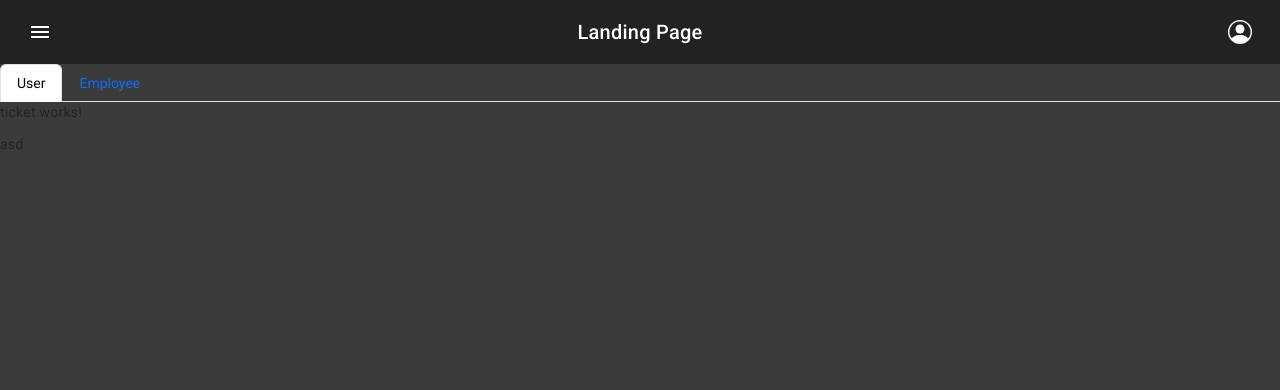
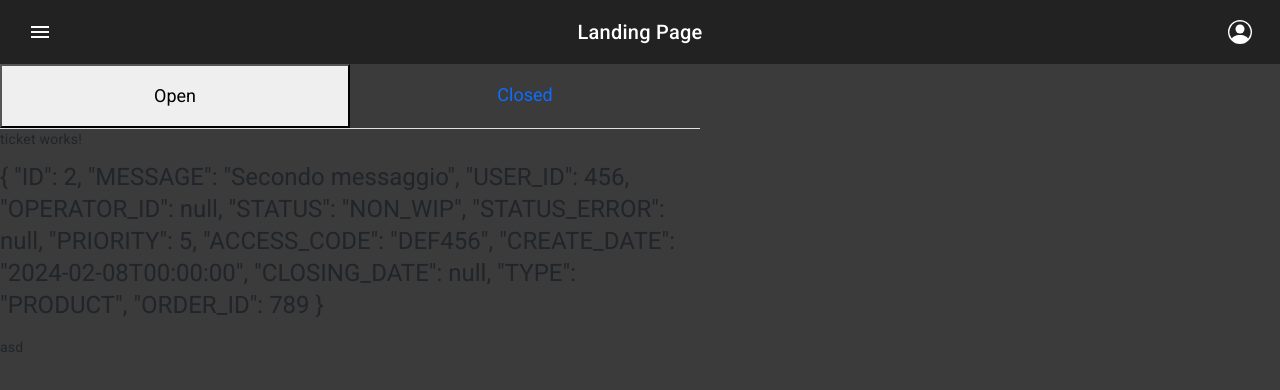
Before and after one commit to Davidee99/Service-Platform, an Angular app in the folder Frontend/service-platform/: page /user/1 in a window 1280 px wide. Shown: the top 390 px of the page. Built offline with nearby package versions, Linux system fonts and the light colour scheme.

Commit message:
Michele è il tuo turno

```diff
--- a/Frontend/service-platform/src/app/components/UserPage/ticket-container/ticket-container.component.css
+++ b/Frontend/service-platform/src/app/components/UserPage/ticket-container/ticket-container.component.css
@@ -0,0 +1,17 @@
+.nav-tabs .nav-item button {
+
+    font-size: 18px;
+    padding: 20px 120px;
+    width: 100%;
+
+  }
+
+.nav-tabs .nav-item {
+    width: 50%;
+  }
+
+.container-tickets{
+    display: flex;
+    flex-direction: column;
+    width: 700px;
+}
--- a/Frontend/service-platform/src/app/components/UserPage/ticket-container/ticket-container.component.html
+++ b/Frontend/service-platform/src/app/components/UserPage/ticket-container/ticket-container.component.html
@@ -1,20 +1,30 @@
 
 
+<div class="container-tickets">
+
     <ul ngbNav #nav="ngbNav" class="nav-tabs">
+
         <li ngbNavItem>
-    <button class="form-user-button" ngbNavLink>User</button>
-    <ng-template  ngbNavContent>
-        <app-ticket></app-ticket>
+            <button class="form-user-button"> Open </button>
+
+            <!-- *ngIf="tickets[1].STATUS == 'NON_WIP' " -->
+
+            <ng-template ngbNavContent >
+                <app-ticket [ticketsChild]="tickets"></app-ticket>
             <p>asd</p>
             </ng-template>
         </li>
+
         <li ngbNavItem>
-      <button ngbNavLink>Employee</button>
+            <button ngbNavLink> Closed </button>
             <ng-template ngbNavContent>
                 <app-ticket></app-ticket>
                 <p>asddasd</p>
             </ng-template>
         </li>
+
     </ul>
 
         <div [ngbNavOutlet]="nav"></div>
+
+</div>
--- a/Frontend/service-platform/src/app/components/UserPage/ticket-container/ticket-container.component.ts
+++ b/Frontend/service-platform/src/app/components/UserPage/ticket-container/ticket-container.component.ts
@@ -1,4 +1,4 @@
-import { Component } from '@angular/core';
+import { Component, OnInit } from '@angular/core';
 
 @Component({
   selector: 'app-ticket-container',
@@ -6,6 +6,101 @@ import { Component } from '@angular/core';
   styleUrls: ['./ticket-container.component.css'],
 
 })
-export class TicketContainerComponent {
+export class TicketContainerComponent implements OnInit {
+
+  ngOnInit(): void {
+
+      console.log(this.tickets[0]);
+
+
+  }
+
+  tickets : any[] = [
+    {
+        "ID": 1,
+        "MESSAGE": "Primo messaggio",
+        "USER_ID": 123,
+        "OPERATOR_ID": null,
+        "STATUS": "NON_WIP",
+        "STATUS_ERROR": null,
+        "PRIORITY": 1,
+        "ACCESS_CODE": "ABC123",
+        "CREATE_DATE": "2024-02-08T00:00:00",
+        "CLOSING_DATE": null,
+        "TYPE": "REFOUND",
+        "ORDER_ID": 456
+    },
+    {
+        "ID": 2,
+        "MESSAGE": "Secondo messaggio",
+        "USER_ID": 456,
+        "OPERATOR_ID": null,
+        "STATUS": "NON_WIP",
+        "STATUS_ERROR": null,
+        "PRIORITY": 5,
+        "ACCESS_CODE": "DEF456",
+        "CREATE_DATE": "2024-02-08T00:00:00",
+        "CLOSING_DATE": null,
+        "TYPE": "PRODUCT",
+        "ORDER_ID": 789
+    },
+    {
+        "ID": 3,
+        "MESSAGE": "Terzo messaggio",
+        "USER_ID": 789,
+        "OPERATOR_ID": null,
+        "STATUS": "WIP",
+        "STATUS_ERROR": null,
+        "PRIORITY": 3,
+        "ACCESS_CODE": "GHI789",
+        "CREATE_DATE": "2024-02-08T00:00:00",
+        "CLOSING_DATE": null,
+        "TYPE": "REFOUND",
+        "ORDER_ID": 101112
+    },
+    {
+        "ID": 4,
+        "MESSAGE": "Quarto messaggio",
+        "USER_ID": 101112,
+        "OPERATOR_ID": null,
+        "STATUS": "WIP",
+        "STATUS_ERROR": null,
+        "PRIORITY": 7,
+        "ACCESS_CODE": "JKL101",
+        "CREATE_DATE": "2024-02-08T00:00:00",
+        "CLOSING_DATE": null,
+        "TYPE": "PRODUCT",
+        "ORDER_ID": 131415
+    },
+    {
+        "ID": 5,
+        "MESSAGE": "Quinto messaggio",
+        "USER_ID": 131415,
+        "OPERATOR_ID": null,
+        "STATUS": "CLOSED",
+        "STATUS_ERROR": null,
+        "PRIORITY": 2,
+        "ACCESS_CODE": "MNO131",
+        "CREATE_DATE": "2024-02-08T00:00:00",
+        "CLOSING_DATE": "2024-02-08T12:00:00",
+        "TYPE": "REFOUND",
+        "ORDER_ID": 161718
+    },
+    {
+        "ID": 6,
+        "MESSAGE": "Sesto messaggio",
+        "USER_ID": 161718,
+        "OPERATOR_ID": null,
+        "STATUS": "CLOSED",
+        "STATUS_ERROR": null,
+        "PRIORITY": 4,
+        "ACCESS_CODE": "PQR161",
+        "CREATE_DATE": "2024-02-08T00:00:00",
+        "CLOSING_DATE": "2024-02-08T12:00:00",
+        "TYPE": "PRODUCT",
+        "ORDER_ID": 192021
+    }
+]
+
 
 }
--- a/Frontend/service-platform/src/app/components/UserPage/ticket/ticket.component.html
+++ b/Frontend/service-platform/src/app/components/UserPage/ticket/ticket.component.html
@@ -1 +1,8 @@
 <p>ticket works!</p>
+
+<div>
+
+    <h1 *ngIf=""> {{ticketsChild[0] | json}} </h1>
+    <h1> {{ticketsChild[1] | json}}  </h1>
+
+</div>
--- a/Frontend/service-platform/src/app/components/UserPage/ticket/ticket.component.ts
+++ b/Frontend/service-platform/src/app/components/UserPage/ticket/ticket.component.ts
@@ -1,4 +1,4 @@
-import { Component } from '@angular/core';
+import { Component, Input } from '@angular/core';
 
 @Component({
   selector: 'app-ticket',
@@ -7,4 +7,7 @@ import { Component } from '@angular/core';
 })
 export class TicketComponent {
 
+  @Input()
+  ticketsChild! : any[];
+
 }
```
Lines whose indentation alone changed are shown as unchanged.
